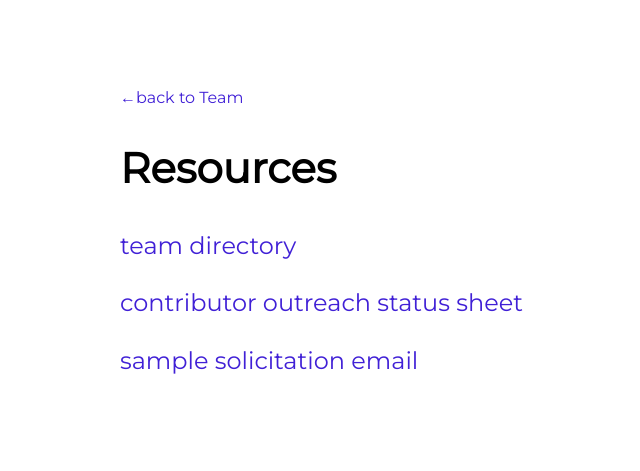
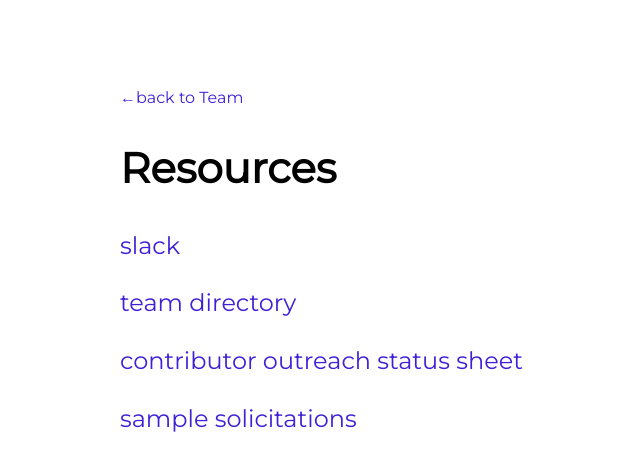
Before and after one commit to edspective/edspective.github.io, a Jekyll site: the page built from _pages/resources.md, in a window 1280 px wide. Shown: the top 471 px of the page, without its empty margins (204-844 px from the left). Built offline with Jekyll 4.4.1, drawn with Linux system fonts in a browser that asks for light colours; nearby versions of some CDN libraries; some web fonts are replaced.

Commit message:
Update resources.md

```diff
--- a/_pages/resources.md
+++ b/_pages/resources.md
@@ -4,8 +4,10 @@ title: Resources
 permalink: /resources/
 ---
 
+<a href="https://edspective.slack.com" target="_blank">slack</a>
+
 <a href="https://docs.google.com/spreadsheets/d/17QfQhhmZfNn6ZVW7bliEsln3DPtrr5EKenpMT7dUlJE/edit?usp=sharing" target="_blank">team directory</a>
 
 <a href="https://docs.google.com/spreadsheets/d/1REadHlaWn1ZdTurenp1kcXpCfH3KO8vI9IFGpavSCAM/edit?usp=sharing" target="_blank">contributor outreach status sheet</a>
 
-<a href="https://docs.google.com/document/d/1hPGGrZDawShZuOTwP0SA3kj6rQ16Zra4E_2BoUzUSsE/edit?usp=sharing" target="_blank">sample solicitation email</a>
+<a href="https://docs.google.com/document/d/1hPGGrZDawShZuOTwP0SA3kj6rQ16Zra4E_2BoUzUSsE/edit?usp=sharing" target="_blank">sample solicitations</a>
```
